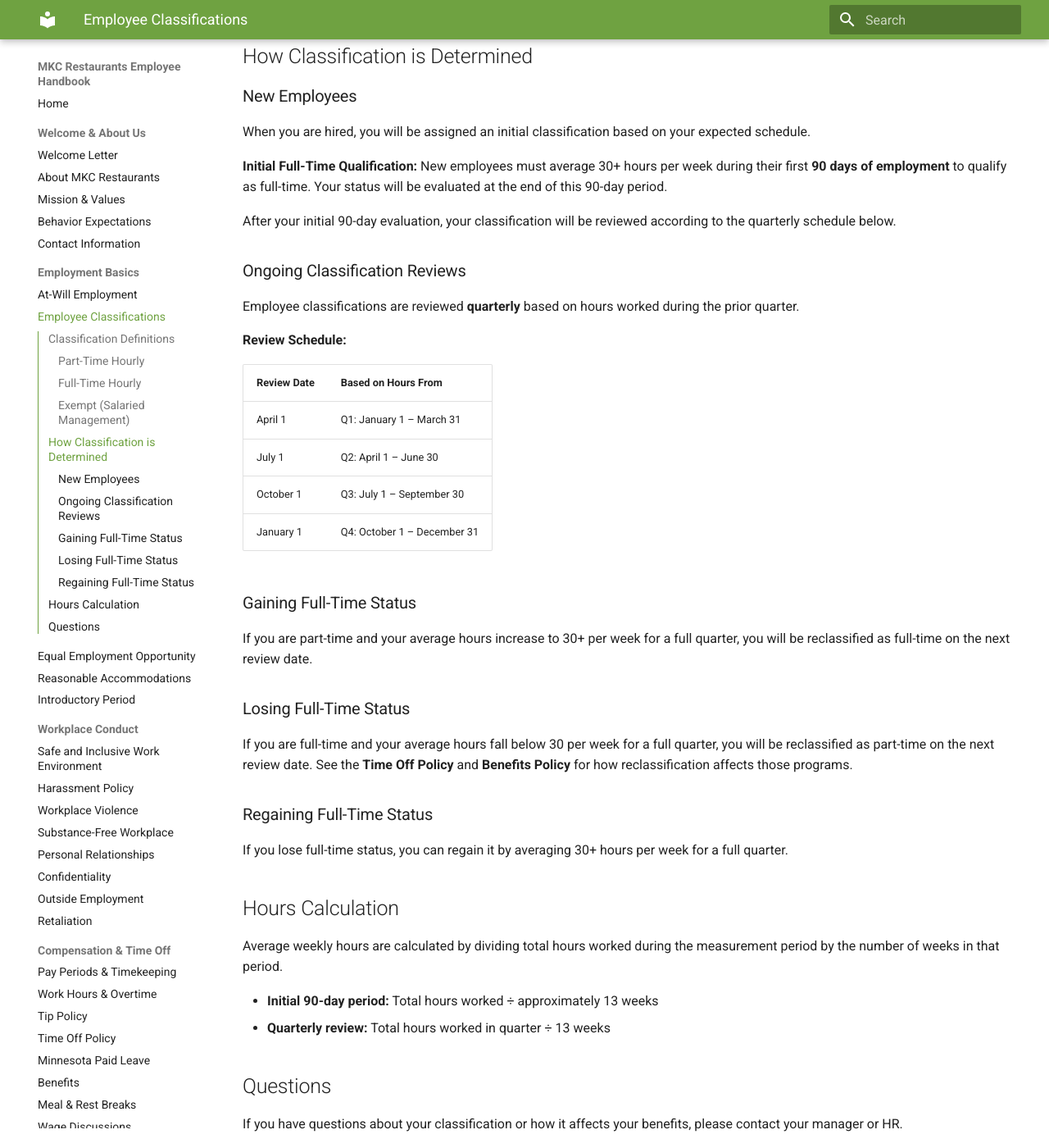
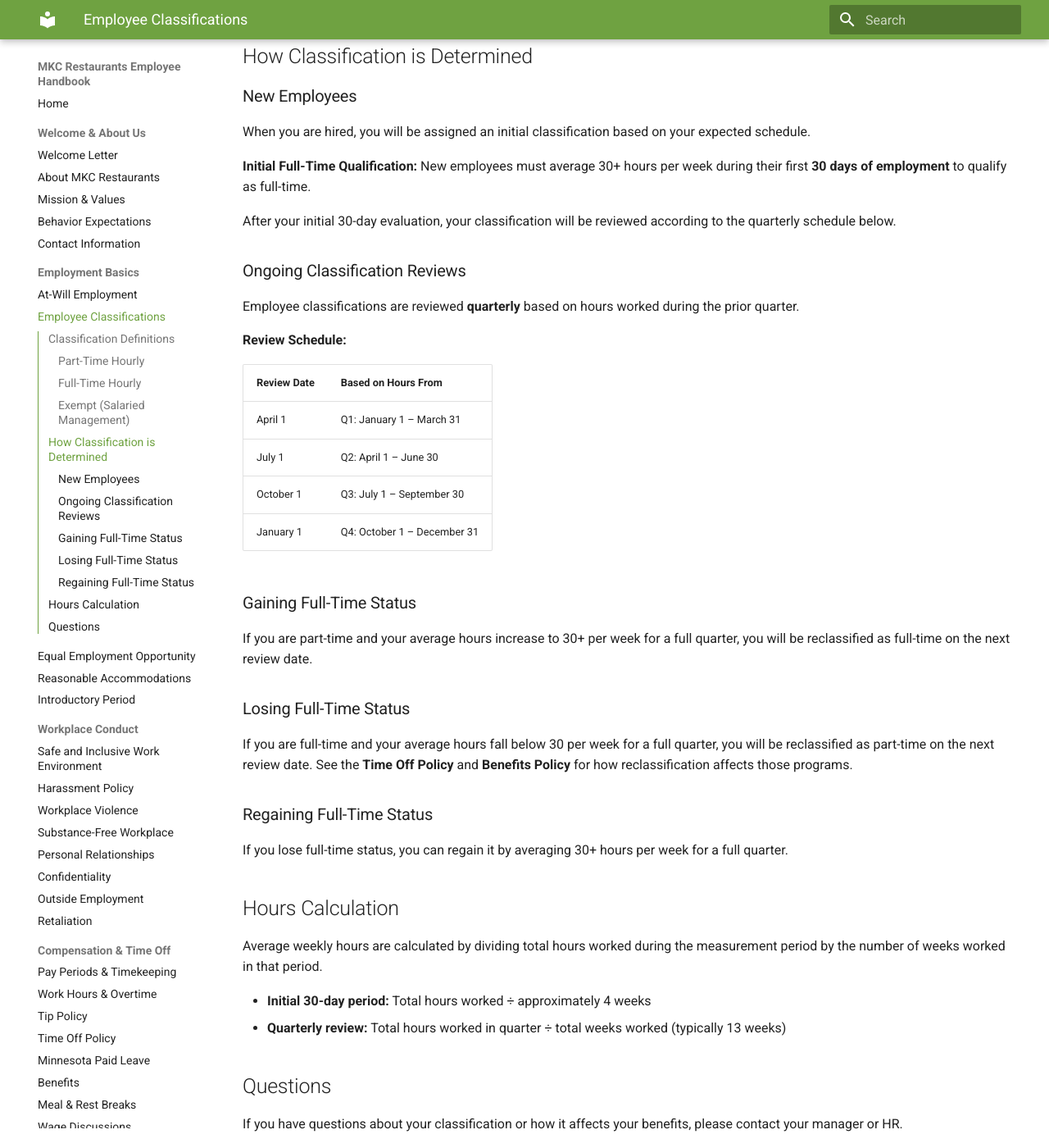
Before and after one commit to JustinAhlstrom-MKC/handbook, an MkDocs documentation site: the page built from policies/02-employment/employee-classifications.md, in a window 1280 px wide and 1400 px high, scrolled down 615 px. Shown: the whole window at 82% size. Built offline with MkDocs 1.6.1 and Material for MkDocs 9.7.7, drawn with Linux system fonts in a browser that asks for light colours.

Commit message:
Update employee classification period and benefits details
- Change initial full-time qualification from 90 days to 30 days
- Update EAP provider from Sand Creek to AllOne Health
- Remove ADP references from benefits enrollment
- Clarify PTO table shows accrual maximums

🤖 Generated with [Claude Code](https://claude.com/claude-code)

Co-Authored-By: Claude Opus 4.5 <noreply@anthropic.com>

```diff
--- a/policies/02-employment/employee-classifications.md
+++ b/policies/02-employment/employee-classifications.md
@@ -31,9 +31,9 @@ Managers and other employees classified as exempt from overtime requirements und
 When you are hired, you will be assigned an initial classification based on your expected schedule.
 
 **Initial Full-Time Qualification:**
-New employees must average 30+ hours per week during their first **90 days of employment** to qualify as full-time. Your status will be evaluated at the end of this 90-day period.
+New employees must average 30+ hours per week during their first **30 days of employment** to qualify as full-time.
 
-After your initial 90-day evaluation, your classification will be reviewed according to the quarterly schedule below.
+After your initial 30-day evaluation, your classification will be reviewed according to the quarterly schedule below.
 
 ### Ongoing Classification Reviews
 
@@ -62,10 +62,10 @@ If you lose full-time status, you can regain it by averaging 30+ hours per week
 
 ## Hours Calculation
 
-Average weekly hours are calculated by dividing total hours worked during the measurement period by the number of weeks in that period.
+Average weekly hours are calculated by dividing total hours worked during the measurement period by the number of weeks worked in that period.
 
-- **Initial 90-day period:** Total hours worked ÷ approximately 13 weeks
-- **Quarterly review:** Total hours worked in quarter ÷ 13 weeks
+- **Initial 30-day period:** Total hours worked ÷ approximately 4 weeks
+- **Quarterly review:** Total hours worked in quarter ÷ total weeks worked (typically 13 weeks)
 
 ## Questions
 
```
Also changed, not shown: policies/04-compensation/benefits.md (+4 -4 lines), policies/04-compensation/pto-policy.md (+3 -3 lines).
